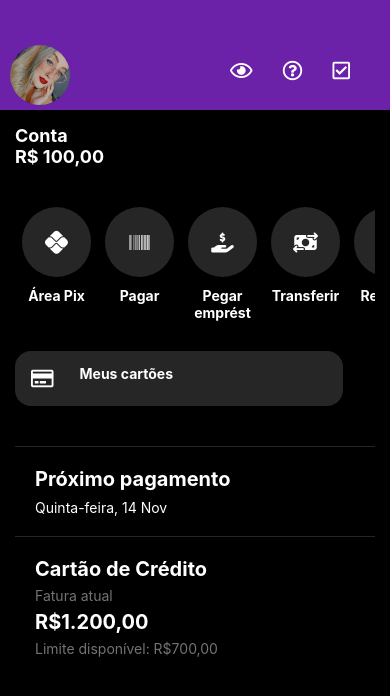
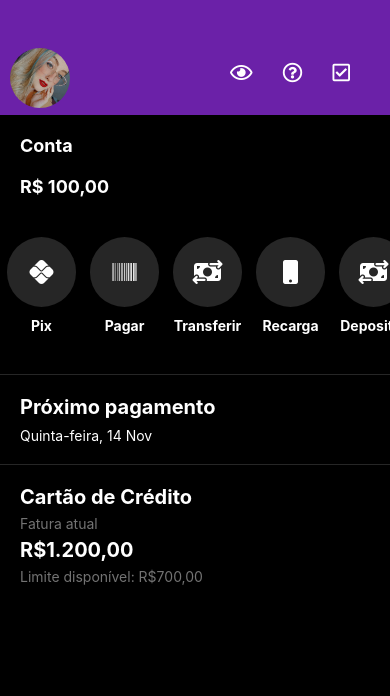
Before and after one commit to LineLemos/AnineBank, a React Native app: screen /Home in a window 390 px wide. Shown: the top 696 px of the page. Built offline with nearby package versions, Linux system fonts and the light colour scheme.

Commit message:
problema dinheirinho

```diff
--- a/App.js
+++ b/App.js
@@ -1,12 +1,23 @@
 import { createStackNavigator } from "@react-navigation/stack";
 import { StatusBar } from "expo-status-bar";
-import { StyleSheet, View, Image, TouchableOpacity } from "react-native";
+import { StyleSheet, View, Image, TouchableOpacity, Text } from "react-native";
 import Home from "./src/screens/Home.js";
 import Pix from "./src/screens/Pix.js";
 import FontAwesome5 from "react-native-vector-icons/FontAwesome5";
+import FontAwesome6 from "react-native-vector-icons/FontAwesome6";
 import { NavigationContainer } from "@react-navigation/native";
 
 const Stack = createStackNavigator();
+
+const PixHeader = () => (
+  <View style={{ flexDirection: "row", alignItems: "center" }}>
+    <Text style={{ color: "#fff", fontSize: 18, marginRight: 16 }}>
+      Área Pix
+    </Text>
+    <FontAwesome6 name="pix" size={22} color="#fff" />
+  </View>
+);
+
 
 export default function App() {
   return (
@@ -22,7 +33,7 @@ export default function App() {
                 style={{
                   backgroundColor: "#6b21a8",
                   padding: 10,
-                  height: 110,
+                  height: 115,
                   flexDirection: "row",
                   alignItems: "center",
                   justifyContent: "space-between",
@@ -79,11 +90,13 @@ export default function App() {
           name="Pix"
           component={Pix}
           options={{
-            title: 'Área Pix',
             headerStyle: {
               backgroundColor: "#6b21a8",
+              height: 130,
             },
             headerTintColor: "#fff",
+
+            headerTitle: () => <PixHeader />,
           }}
         />
       </Stack.Navigator>
--- a/src/components/Buttons.js
+++ b/src/components/Buttons.js
@@ -1,89 +1,71 @@
 import { TouchableOpacity, StyleSheet, Text, View } from "react-native";
-import { ScrollView } from "react-native-gesture-handler";
+import { FlatList, ScrollView } from "react-native-gesture-handler";
 import FontAwesome5 from "react-native-vector-icons/FontAwesome5";
 import FontAwesome6 from "react-native-vector-icons/FontAwesome6";
 
+
 export default function Buttons({ onPress }) {
+
+const buttons = [
+  {
+    id: 1,
+    title: "Pix",
+    icon: <FontAwesome6 name="pix" size={24} color="#fff" />,
+  },
+  {
+    id: 2,
+    title: "Pagar",
+    icon: <FontAwesome5 name="barcode" size={24} color="#fff" />,
+  },
+  {
+    id: 3,
+    title: "Transferir",
+    icon: <FontAwesome6 name="money-bill-transfer" size={24} color="#fff" />,
+  },
+  {
+    id: 4,
+    title: "Recarga",
+    icon: <FontAwesome5 name="mobile" size={24} color="#fff" />,
+  },
+  {
+    id: 5,
+    title: "Depositar",
+    icon: <FontAwesome6 name="money-bill-transfer" size={24} color="#fff" />,
+  },
+  {
+    id: 6,
+    title: "Caixinhas",
+    icon: <FontAwesome6 name="circle-dollar-to-slot" size={24} color="#fff" />,
+  },
+  {
+    id: 7,
+    title: "Investir",
+    icon: <FontAwesome5 name="signal" size={24} color="#fff" />,
+  },
+];
+
   return (
     <View>
-    <ScrollView
-      style={styles.container}
-      horizontal={true}
-      showsHorizontalScrollIndicator={false}
-    >
-      <TouchableOpacity style={styles.actionButton} onPress={onPress}>
+        <FlatList data={buttons}
+        contentContainerStyle
+        horizontal
+        showsHorizontalScrollIndicator={false}
+        renderItem={({item}) => ( <TouchableOpacity style={styles.actionButton} onPress={() => item.title === 'Pix' && onPress() }>
         <View style={styles.areaButton}>
-          <FontAwesome6 name="pix" size={23} color="#fff" />
+            {item.icon}
         </View>
-        <Text style={styles.labelButton}>Área Pix</Text>
+        <Text style={styles.labelButton}>{item.title}</Text>
       </TouchableOpacity>
 
-      <TouchableOpacity style={styles.actionButton}>
-        <View style={styles.areaButton}>
-          <FontAwesome5 name="barcode" size={20} color="#fff" />
-        </View>
-        <Text style={styles.labelButton}>Pagar</Text>
-      </TouchableOpacity>
-
-      <TouchableOpacity style={styles.actionButton}>
-        <View style={styles.areaButton}>
-          <FontAwesome6 name="hand-holding-dollar" size={20} color="#fff" />
-        </View>
-        <Text style={styles.labelButton}>Pegar{"\n"}emprést</Text>
-      </TouchableOpacity>
-
-      <TouchableOpacity style={styles.actionButton}>
-        <View style={styles.areaButton}>
-          <FontAwesome6 name="money-bill-transfer" size={20} color="#fff" />
-        </View>
-        <Text style={styles.labelButton}>Transferir</Text>
-      </TouchableOpacity>
-
-      <TouchableOpacity style={styles.actionButton}>
-        <View style={styles.areaButton}>
-          <FontAwesome5 name="mobile" size={20} color="#fff" />
-        </View>
-        <Text style={styles.labelButton}>Recarga</Text>
-      </TouchableOpacity>
-
-      <TouchableOpacity style={styles.actionButton}>
-        <View style={styles.areaButton}>
-          <FontAwesome6 name="money-bill-transfer" size={20} color="#fff" />
-        </View>
-        <Text style={styles.labelButton}>Depositar</Text>
-      </TouchableOpacity>
-
-      <TouchableOpacity style={styles.actionButton}>
-        <View style={styles.areaButton}>
-          <FontAwesome6 name="circle-dollar-to-slot" size={20} color="#fff" />
-        </View>
-        <Text style={styles.labelButton}>Caixinhas</Text>
-      </TouchableOpacity>
-
-      <TouchableOpacity style={styles.actionButton}>
-        <View style={styles.areaButton}>
-          <FontAwesome5 name="signal" size={20} color="#fff" />
-        </View>
-        <Text style={styles.labelButton}>Investir</Text>
-      </TouchableOpacity>
-    </ScrollView>
-
-      <TouchableOpacity style={styles.cardButton}>
-        <View style={styles.areaCardButton}>
-          <FontAwesome5 name="credit-card" size={20} color="#fff" />
-        </View>
-        <Text style={styles.labelCardButton}>Meus cartões</Text>
-      </TouchableOpacity>
+    )}
+    />
     </View>
-
 
   );
 }
+
 const styles = StyleSheet.create({
 
-    container:{
-
-    },
   actionButton: {
     paddingTop: 40,
     paddingHorizontal: 7,
--- a/src/screens/Home.js
+++ b/src/screens/Home.js
@@ -41,13 +41,16 @@ const styles = StyleSheet.create({
     flex: 1,
     backgroundColor: "#000",
     height: "100%",
-    padding: 15,
+
   },
 
   account: {
     color: "#fff",
     fontSize: 18,
     fontWeight: "bold",
+    paddingLeft: 20,
+    marginTop: 20,
+
   },
 
   next: {
--- a/src/screens/Pix.js
+++ b/src/screens/Pix.js
@@ -1,5 +1,5 @@
 import { useState } from "react";
-import { TextInput, View, Text, Button, StyleSheet } from "react-native";
+import { TextInput, View, Text, Button, StyleSheet, TouchableOpacity } from "react-native";
 
 export default function Pix({ route, navigation }) {
   const { saldo, setSaldo } = route.params;
@@ -20,7 +20,7 @@ export default function Pix({ route, navigation }) {
   };
 
   const sendPix = () => {
-    const valor = parseFloat(valorPix.replace(/[^\d.-]/g, ""));
+    const valor = parseFloat(valorPix.replace(/[^\d.-]/g, "")) || 0;
 
     if (valor <= saldo) {
       setSaldo(saldo - valor);
@@ -49,12 +49,9 @@ export default function Pix({ route, navigation }) {
         keyboardType="numeric"
         onChangeText={handleInputChange}
       />
-      <Button
-        style={styles.button}
-        title="Enviar PIX"
-        onPress={sendPix}
-        color="#6b21a8"
-      />
+      <TouchableOpacity style={styles.button} onPress={sendPix}>
+        <Text style={styles.buttonText}>Enviar PIX</Text>
+      </TouchableOpacity>
     </View>
   );
 }
@@ -63,6 +60,7 @@ const styles = StyleSheet.create({
   container: {
     flex: 1,
     padding: 20,
+    gap: 30,
     justifyContent: "center",
     backgroundColor: "#000",
   },
@@ -70,6 +68,7 @@ const styles = StyleSheet.create({
     fontSize: 18,
     marginVertical: 10,
     color: "#fff",
+    fontWeight: 'bold',
   },
   input: {
     borderWidth: 1,
@@ -79,4 +78,20 @@ const styles = StyleSheet.create({
     marginVertical: 10,
     color: "#fff",
   },
+
+  button:{
+    fontWeight: 'bold',
+  },
+
+  button: {
+    backgroundColor: '#6b21a8', // Cor de fundo do botão
+    padding: 15,
+    borderRadius: 8,
+    alignItems: 'center',
+  },
+  buttonText: {
+    color: '#fff',
+    fontSize: 16,
+    fontWeight: 'bold',
+  },
 });
```
